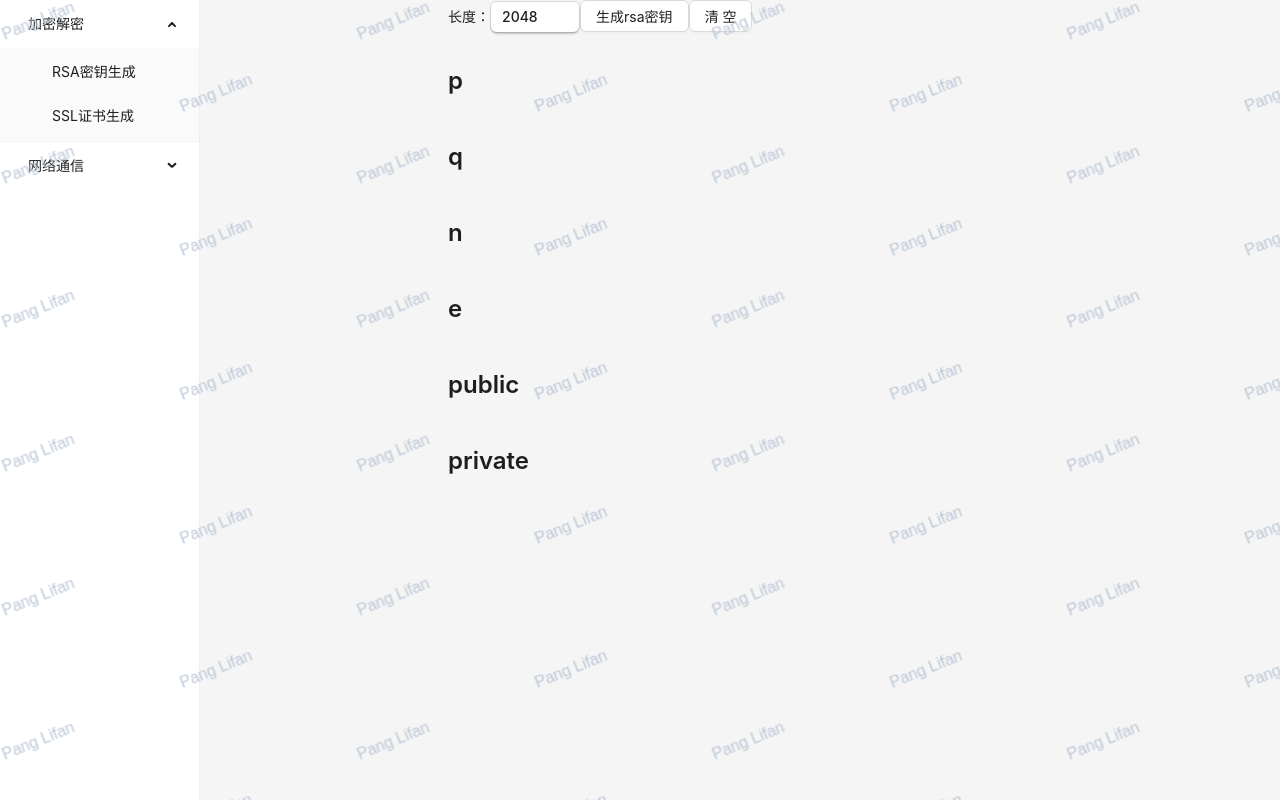
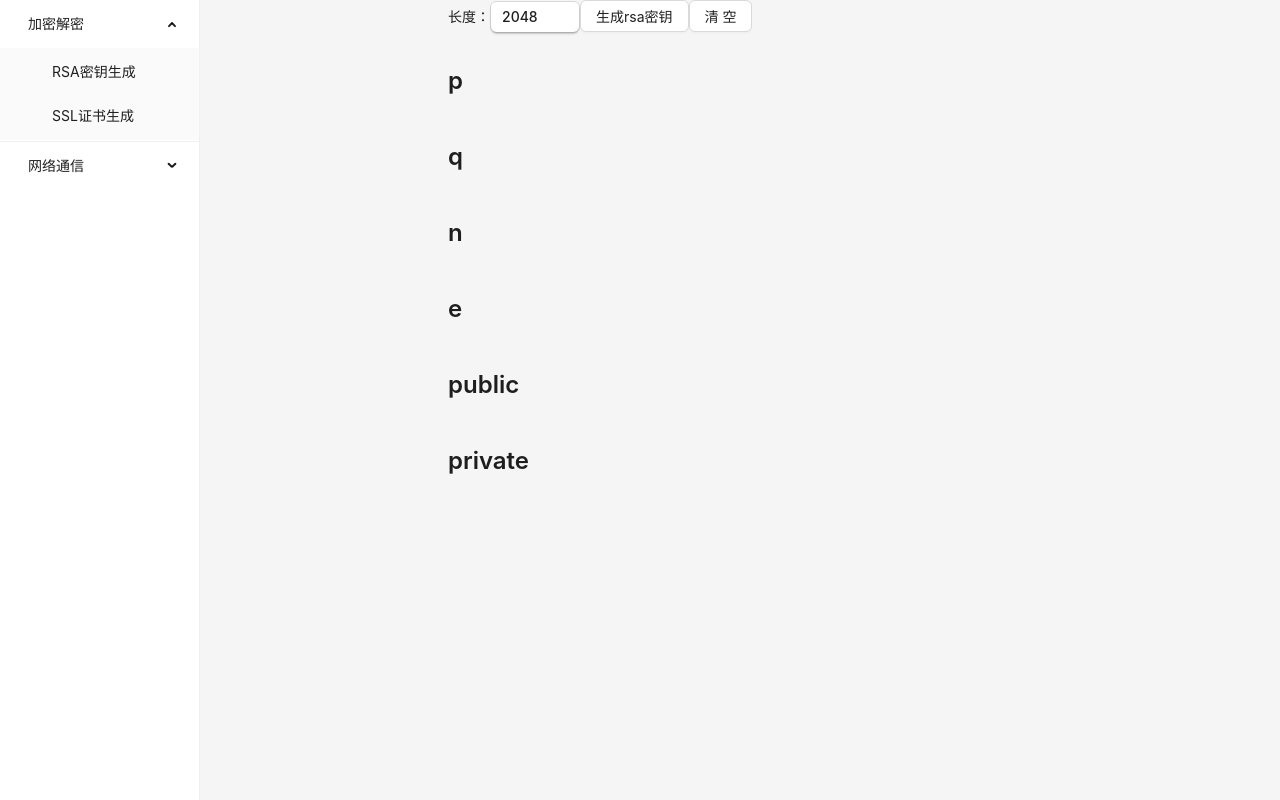
Before and after one commit to ChaconneLuo/network_encrypt, a React (Vite) app: page /rsa in a window 1280 px wide. Built offline with nearby package versions, Linux system fonts and the light colour scheme.

Commit message:
feat: remove watermark

```diff
--- a/src/main.tsx
+++ b/src/main.tsx
@@ -7,7 +7,7 @@
 
 ReactDOM.createRoot(document.getElementById("root") as HTMLElement).render(
   <React.StrictMode>
-    <Watermark content="Pang Lifan" font={{ color: '#BBC7D7' }}>
+    <Watermark content="" font={{ color: '#BBC7D7' }}>
       <Router>
         <BaseRouter />
       </Router>
```
